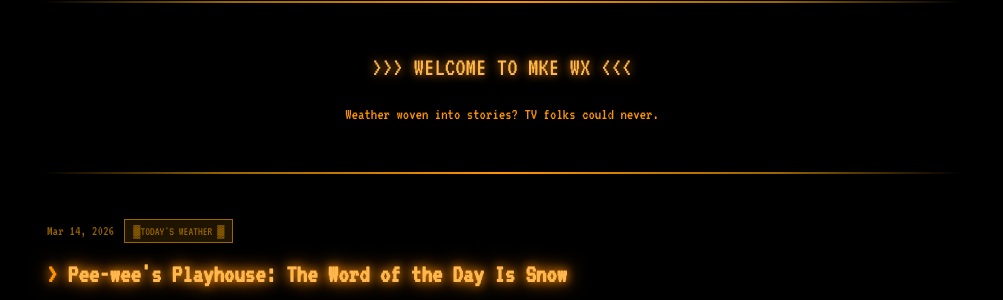
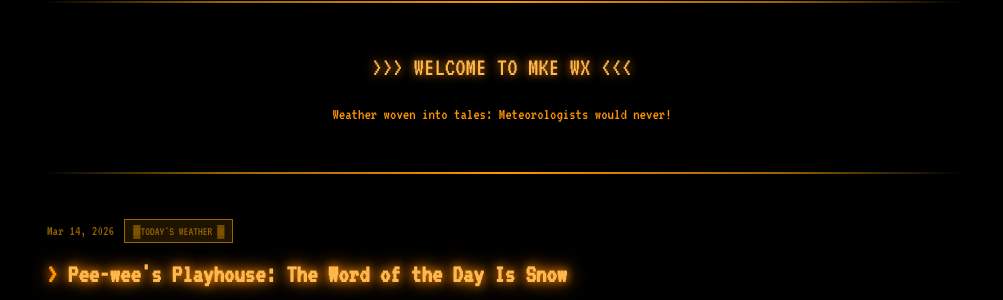
Before and after one commit to mkewx/mkewx, a Jekyll site: the page built from index.html, in a window 1280 px wide and 900 px high. Shown: the part 343-643 px from the top of the window, without its empty margins (138-1141 px from the left). Built offline with Jekyll 4.4.1, drawn with Linux system fonts in a browser that asks for light colours; the list of posts is cut into pages by our own code.

Commit message:
Update default.html

```diff
--- a/_layouts/default.html
+++ b/_layouts/default.html
@@ -172,7 +172,7 @@
     <div class="separator"></div>
     <div class="welcome-section">
       <div class="title">WELCOME TO MKE WX</div>
-      <p>Weather woven into stories? TV folks could never.</p>
+      <p>Weather woven into tales: Meteorologists would never!</p>
     </div>
     <div class="separator"></div>
     <div class="posts">
```
